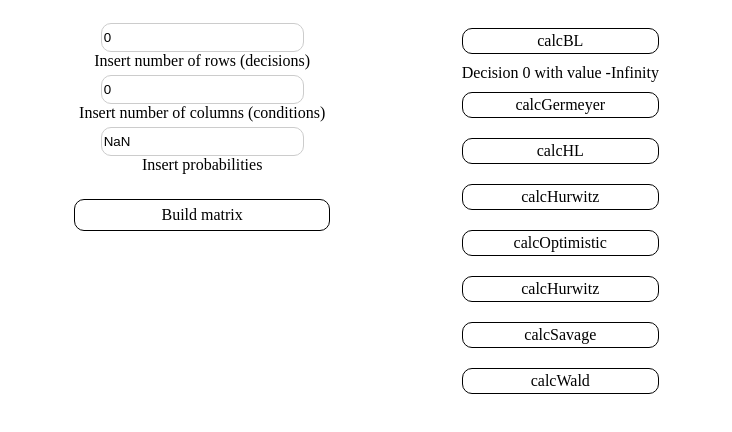
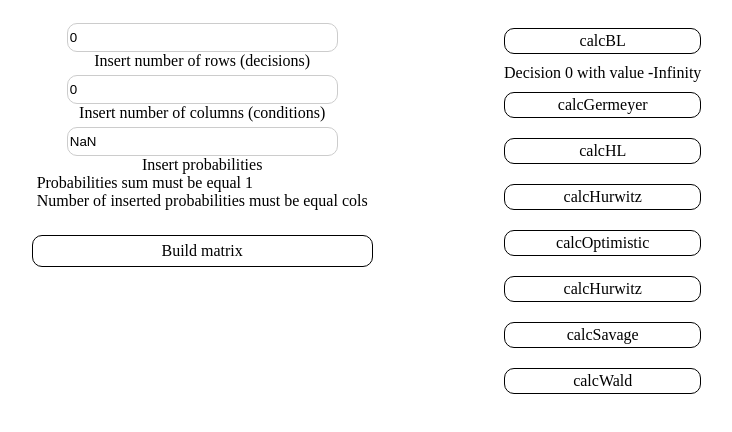
Before and after one commit to ILScc/Decision-Theory, a Vue app: page / in a window 1280 px wide. Both pictures are taken after typing "Sample" into the empty fields and a click on the button "calcBL". Shown: the top 432 px of the page, without its empty margins (276-1008 px from the left). Built offline with nearby package versions, Linux system fonts and the light colour scheme.

Commit message:
Feat: add probs validation

```diff
--- a/src/components/DecisionCriteriasCalc/CellsBuilder.vue
+++ b/src/components/DecisionCriteriasCalc/CellsBuilder.vue
@@ -5,7 +5,7 @@
       type="number"
       name="rows"
       :value="rows"
-      @input="$emit('update:rows', +inputHandler($event))"
+      @input="$emit('update:rows', +getInputValue($event))"
     />
     <label class="cells-builder__text" for="rows"
       >Insert number of rows (decisions)</label
@@ -15,7 +15,7 @@
       type="number"
       name="columns"
       :value="cols"
-      @input="$emit('update:cols', +inputHandler($event))"
+      @input="$emit('update:cols', +getInputValue($event))"
     />
     <label class="cells-builder__text" for="columns"
       >Insert number of columns (conditions)</label
@@ -25,43 +25,74 @@
       type="text"
       name="probabilities"
       :value="probabilities"
-      @blur="validateProbabilities($event)"
+      @blur="handleProbsInput($event)"
     />
     <label class="cells-builder__text" for="probabilities"
       >Insert probabilities</label
     >
+    <div v-if="!isProbsSumEqualOne && !initialValue">
+      Probabilities sum must be equal 1
+    </div>
+    <div v-if="!isProbsLengthValid && !initialValue">
+      Number of inserted probabilities must be equal cols
+    </div>
   </form>
 </template>
 <script lang="ts">
 //TODO: reset value on focus
+//TODO: replace v-if with list of options and choose between them
 import { defineComponent, PropType } from "vue";
 export default defineComponent({
+  data() {
+    return {
+      initialValue: true,
+    };
+  },
   props: {
-    rows: Number,
-    cols: Number,
-    probabilities: Object as PropType<number[]>,
+    rows: { type: Number, required: true },
+    cols: { type: Number, required: true },
+    probabilities: { type: Object as PropType<number[]>, required: true },
   },
   emits: {
     "update:rows": null,
     "update:cols": null,
     "update:probabilities": null,
+    "validation-success": null,
   },
   methods: {
-    inputHandler(e: Event) {
+    getInputValue(e: Event) {
       const target = e.target as HTMLInputElement;
       const targetValue = target.value;
       return targetValue;
     },
-    validateProbabilities(value) {
-      const probabilities = this.inputHandler(value);
-      console.log(probabilities);
-      const convertedProbabilities = probabilities.split(",").map((p) => +p);
-      const result =
-        convertedProbabilities.reduce((prev, cur) => prev + cur) <= 1
-          ? convertedProbabilities
-          : NaN;
+    handleProbsInput(value) {
+      const probabilities = this.getInputValue(value);
+      if (!probabilities) {
+        this.initialValue = true;
+        return;
+      }
+      this.initialValue = false;
+      this.updateProbs(probabilities);
+      if (this.areProbsValid) {
+        this.$emit("validation-success");
+      }
+    },
+    updateProbs(probs) {
+      const convertedProbabilities = probs.split(",").map((p) => +p);
+      this.$emit("update:probabilities", convertedProbabilities);
+    },
+  },
+  computed: {
+    areProbsValid() {
+      return this.isProbsLengthValid && this.isProbsSumEqualOne;
+    },
+    isProbsLengthValid() {
+      return this.probabilities.length === this.cols;
+    },
 
-      this.$emit("update:probabilities", result);
+    isProbsSumEqualOne() {
+      const probsSum = this.probabilities.reduce((prev, cur) => prev + cur, 0);
+      return probsSum === 1;
     },
   },
 });
--- a/src/components/DecisionCriteriasCalc/DecisionCriteriasCalc.vue
+++ b/src/components/DecisionCriteriasCalc/DecisionCriteriasCalc.vue
@@ -5,6 +5,7 @@
         v-model:rows="rows"
         v-model:cols="cols"
         v-model:probabilities="probabilities"
+        @validation-success="probsValid = true"
       />
       <matrix-table :rows="rows" :cols="cols" @setCells="setCells" />
       <matrix-build-btn
@@ -66,12 +67,13 @@ export default defineComponent({
       cells: new Map(),
       probabilities: [],
       isBuilded: null,
+      probsValid: false,
     } as BuilderData;
   },
 
   methods: {
     handleBuild(matrix) {
-      if (!this.cols || !this.rows) return;
+      if (!this.cols || !this.rows || !this.probsValid) return;
       const invalidCells = this.getInvalidCells();
       if (invalidCells.length) {
         this.markInvalid(invalidCells);
--- a/src/types.ts
+++ b/src/types.ts
@@ -5,4 +5,5 @@ export interface BuilderData {
   cells: Map<number, number>;
   probabilities: number[];
   isBuilded: boolean | null;
+  probsValid: boolean
 }
```
